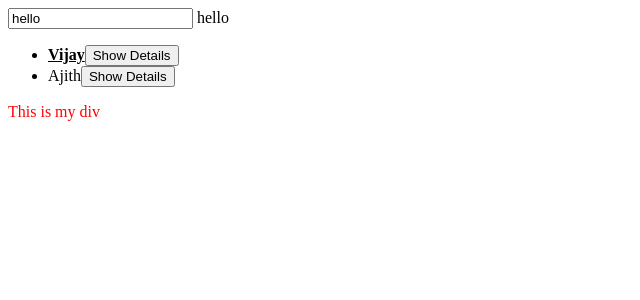
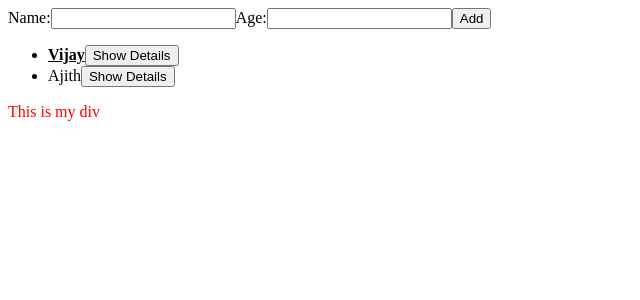
Before and after one commit to jintoppy/angular-march22-builtin-directives, an Angular app: page / in a window 1280 px wide. Shown: the top 300 px of the page, without its empty margins (0-640 px from the left). Built offline with nearby package versions, Linux system fonts and the light colour scheme.

Commit message:
user info

```diff
--- a/src/app/app.component.html
+++ b/src/app/app.component.html
@@ -1,6 +1,8 @@
-<input type="text" [(ngModel)]="myVal">
-
-{{myVal}}
+<label for="name">Name:</label>
+<input type="text" id="name">
+<label for="age">Age:</label>
+<input type="text" id="age">
+<button>Add</button>
 
 <!-- let i=index;let isFirst=first; let isLast=last -->
 <ul>
```
